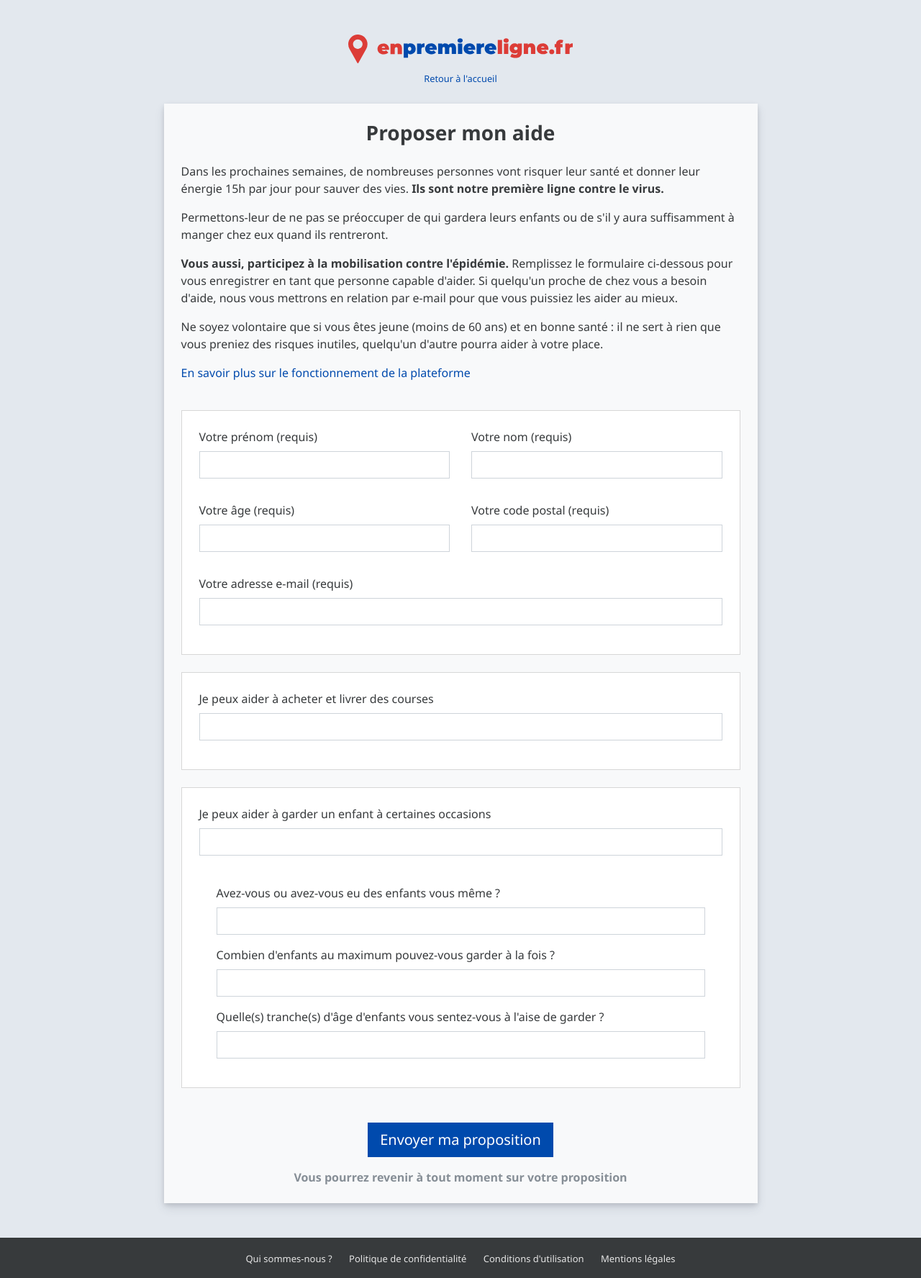
After one commit to tgalopin/enpremiereligne.fr, a Symfony app: template templates/process/helper.html.twig in a window 1280 px wide. The commit adds this page. Shown: the whole page at 72% size. Run offline with Twig, Linux system fonts and the light colour scheme; the template is opened without the code that fills it, so the values that code supplies are empty; form fields are guessed from the names that the template uses; style sheets or scripts are compiled from the project's sources; some libraries are stand-ins or nearby versions.

Commit message:
Work on helper form

```diff
--- a/assets/scss/_variables.scss
+++ b/assets/scss/_variables.scss
@@ -48,7 +48,7 @@ $body-color:    $gray-800 !default;
 
 $font-family-sans-serif: "Segoe UI", "Source Sans Pro", Calibri, Candara, Arial, sans-serif !default;
 
-$font-size-base: 0.9375rem !default;
+$font-size-base: 1rem !default;
 
 $headings-font-weight:   300 !default;
 
--- a/assets/scss/app.scss
+++ b/assets/scss/app.scss
@@ -2,6 +2,14 @@
 
 html, body.full-height {
     height: 100%;
+}
+
+.body-page {
+    background: #e3e8ee;
+}
+
+.form-group {
+    margin-bottom: 0 !important;
 }
 
 .home {
@@ -100,3 +108,28 @@ html, body.full-height {
         }
     }
 }
+
+.process {
+    &-logo {
+        height: 40px;
+        max-width: 100%;
+    }
+
+    &-box {
+        box-shadow: 0 7px 14px 0 rgba(60,66,87, 0.12), 0 3px 6px 0 rgba(0,0,0, 0.12);
+        border-radius: 4px;
+        background: #fff;
+        display: block;
+
+        &-title {
+            margin: 0;
+            font-size: $font-size-base * 1.5;
+            padding: 1rem;
+            border-bottom: 1px solid #e5e5e5;
+        }
+    }
+
+    &-block {
+        border: 1px solid #d7d7d7;
+    }
+}
--- a/src/DataFixtures/AppFixtures.php
+++ b/src/DataFixtures/AppFixtures.php
@@ -45,6 +45,7 @@ class AppFixtures extends Fixture
                 'lastName' => 'Gregory',
                 'email' => 'elizabeth.gregory@example.com',
                 'zipCode' => '75008',
+                'age' => 25,
                 'haveChildren' => false,
                 'canBabysit' => true,
                 'babysitMaxChildren' => 1,
@@ -59,6 +60,7 @@ class AppFixtures extends Fixture
             $helper->lastName = $data['lastName'];
             $helper->email = $data['email'];
             $helper->zipCode = $data['zipCode'];
+            $helper->age = $data['age'];
             $helper->haveChildren = $data['haveChildren'];
             $helper->canBabysit = $data['canBabysit'];
             $helper->babysitMaxChildren = $data['babysitMaxChildren'];
--- a/src/Migrations/Version20200314100249.php
+++ b/src/Migrations/Version20200314122509.php
@@ -5,14 +5,14 @@ namespace DoctrineMigrations;
 use Doctrine\DBAL\Schema\Schema;
 use Doctrine\Migrations\AbstractMigration;
 
-final class Version20200314100249 extends AbstractMigration
+final class Version20200314122509 extends AbstractMigration
 {
     public function up(Schema $schema): void
     {
         $this->addSql('CREATE SEQUENCE helpers_id_seq INCREMENT BY 1 MINVALUE 1 START 1');
         $this->addSql('CREATE SEQUENCE admins_id_seq INCREMENT BY 1 MINVALUE 1 START 1');
         $this->addSql('CREATE SEQUENCE help_requests_id_seq INCREMENT BY 1 MINVALUE 1 START 1');
-        $this->addSql('CREATE TABLE helpers (id BIGINT NOT NULL, uuid UUID NOT NULL, first_name VARCHAR(100) NOT NULL, last_name VARCHAR(100) NOT NULL, email VARCHAR(200) NOT NULL, zip_code VARCHAR(10) NOT NULL, have_children BOOLEAN NOT NULL, can_babysit BOOLEAN NOT NULL, babysit_max_children SMALLINT NOT NULL, babysit_age_ranges TEXT DEFAULT NULL, can_buy_groceries BOOLEAN NOT NULL, created_at TIMESTAMP(0) WITHOUT TIME ZONE NOT NULL, PRIMARY KEY(id))');
+        $this->addSql('CREATE TABLE helpers (id BIGINT NOT NULL, uuid UUID NOT NULL, first_name VARCHAR(100) NOT NULL, last_name VARCHAR(100) NOT NULL, email VARCHAR(200) NOT NULL, zip_code VARCHAR(10) NOT NULL, age SMALLINT NOT NULL, have_children BOOLEAN NOT NULL, can_babysit BOOLEAN NOT NULL, babysit_max_children SMALLINT NOT NULL, babysit_age_ranges TEXT DEFAULT NULL, can_buy_groceries BOOLEAN NOT NULL, created_at TIMESTAMP(0) WITHOUT TIME ZONE NOT NULL, PRIMARY KEY(id))');
         $this->addSql('CREATE UNIQUE INDEX UNIQ_D0E84BFCD17F50A6 ON helpers (uuid)');
         $this->addSql('COMMENT ON COLUMN helpers.uuid IS \'(DC2Type:uuid)\'');
         $this->addSql('COMMENT ON COLUMN helpers.babysit_age_ranges IS \'(DC2Type:simple_array)\'');
--- a/templates/base.html.twig
+++ b/templates/base.html.twig
@@ -56,5 +56,7 @@
 </head>
 <body class="{% block body_class '' %}">
     {% block body '' %}
+
+    {% block javascripts '' %}
 </body>
 </html>
--- /dev/null
+++ b/templates/page_base.html.twig
@@ -0,0 +1,44 @@
+{% extends 'base.html.twig' %}
+
+{% block body_class 'body-page' %}
+
+{% block body %}
+    <div class="container pt-5">
+        <div class="text-center mb-4">
+            <h1 class="sr-only">
+                En première ligne
+            </h1>
+
+            <a href="{{ path('homepage') }}">
+                <img src="{{ asset('res/logo.svg') }}" class="process-logo" alt="En première ligne" />
+            </a>
+
+            <div class="mt-2">
+                <a href="{{ path('homepage') }}">
+                    <small>Retour à l'accueil</small>
+                </a>
+            </div>
+        </div>
+
+        <div class="row justify-content-center">
+            <div class="col-12 col-md-11 col-lg-10 col-xl-9">
+                {% block content '' %}
+            </div>
+        </div>
+    </div>
+
+    <footer class="home-footer p-3 mt-5">
+        <a href="{{ path('content_who') }}">
+            Qui sommes-nous ?
+        </a>
+        <a href="{{ path('content_privacy') }}">
+            Politique de confidentialité
+        </a>
+        <a href="{{ path('content_conditions') }}">
+            Conditions d'utilisation
+        </a>
+        <a href="{{ path('content_legalities') }}">
+            Mentions légales
+        </a>
+    </footer>
+{% endblock %}
--- /dev/null
+++ b/templates/process/helper.html.twig
@@ -0,0 +1,123 @@
+{% extends 'page_base.html.twig' %}
+
+{% block content %}
+    <div class="process-box">
+        <div class="bg-light p-4">
+            <h3 class="text-center font-weight-bold mb-4">
+                Proposer mon aide
+            </h3>
+
+            <div class="process-details mb-4 pb-3">
+                <p>
+                    Dans les prochaines semaines, de nombreuses personnes vont risquer leur santé et donner
+                    leur énergie 15h par jour pour sauver des vies.
+                    <strong>Ils sont notre première ligne contre le virus.</strong>
+                </p>
+
+                <p>
+                    Permettons-leur de ne pas se préoccuper de qui gardera leurs enfants ou de s'il y
+                    aura suffisamment à manger chez eux quand ils rentreront.
+                </p>
+
+                <p>
+                    <strong>Vous aussi, participez à la mobilisation contre l'épidémie.</strong>
+                    Remplissez le formulaire ci-dessous pour vous enregistrer en tant que personne
+                    capable d'aider. Si quelqu'un proche de chez vous a besoin d'aide, nous vous
+                    mettrons en relation par e-mail pour que vous puissiez les aider au mieux.
+                </p>
+
+                <p>
+                    Ne soyez volontaire que si vous êtes jeune (moins de 60 ans) et en bonne santé :
+                    il ne sert à rien que vous preniez des risques inutiles, quelqu'un d'autre
+                    pourra aider à votre place.
+                </p>
+
+                <a href="{{ path('content_how') }}">
+                    En savoir plus sur le fonctionnement de la plateforme
+                </a>
+            </div>
+
+            {{ form_start(form) }}
+
+            <div class="process-block bg-white p-4 mb-4">
+                <div class="row">
+                    <div class="col-12 col-lg-6 mb-3">
+                        {{ form_row(form.firstName, {'label': 'Votre prénom (requis)'}) }}
+                    </div>
+                    <div class="col-12 col-lg-6 mb-3">
+                        {{ form_row(form.lastName, {'label': 'Votre nom (requis)'}) }}
+                    </div>
+                </div>
+
+                <div class="row">
+                    <div class="col-12 col-lg-6 mb-3">
+                        {{ form_row(form.age, {'label': 'Votre âge (requis)'}) }}
+                    </div>
+                    <div class="col-12 col-lg-6 mb-3">
+                        {{ form_row(form.zipCode, {'label': 'Votre code postal (requis)', 'help': 'Utilisé pour trouver des personnes proches de vous'}) }}
+                    </div>
+                </div>
+
+                {{ form_row(form.email, {'label': 'Votre adresse e-mail (requis)', 'help': 'Utilisé pour vous mettre en relation'}) }}
+            </div>
+
+            <div class="process-block bg-white p-4 mb-4">
+                {{ form_row(form.canBuyGroceries, {
+                    'label': 'Je peux aider à acheter et livrer des courses',
+                    'help': 'Vous pourrez être mis en relation avec des personnes ayant besoin d\'être livrés en courses. Cette mise en relation n\'est pas un engagement mais le début d\'une dicussion d\'entraide.'
+                }) }}
+            </div>
+
+            <div class="process-block bg-white pt-4 pr-4 pl-4 mb-5">
+                <div class="mb-3">
+                    {{ form_row(form.canBabysit, {
+                        'label': 'Je peux aider à garder un enfant à certaines occasions',
+                        'help': 'Vous pourrez être mis en relation avec des parents ayant besoin de garder leur enfant. Cette mise en relation n\'est pas un engagement mais le début d\'une dicussion d\'entraide.'
+                    }) }}
+                </div>
+
+                <div class="p-4" id="babysit-fields">
+                    <div class="mb-3">
+                        {{ form_row(form.haveChildren, {
+                            'label': 'Avez-vous ou avez-vous eu des enfants vous même ?',
+                            'help': 'Il est plus rassurant pour des parents que vous soyez déjà parents vous-mêmes.'
+                        }) }}
+                    </div>
+
+                    <div class="mb-3">
+                        {{ form_row(form.babysitMaxChildren, {
+                            'label': 'Combien d\'enfants au maximum pouvez-vous garder à la fois ?'
+                        }) }}
+                    </div>
+
+                    <div class="mb-3">
+                        {{ form_row(form.babysitAgeRanges, {
+                            'label': 'Quelle(s) tranche(s) d\'âge d\'enfants vous sentez-vous à l\'aise de garder ?'
+                        }) }}
+                    </div>
+                </div>
+            </div>
+
+            <div class="text-center">
+                <button type="submit" class="btn btn-lg btn-primary">
+                    Envoyer ma proposition
+                </button>
+
+                <div class="mt-3">
+                    <strong class="text-muted">
+                        Vous pourrez revenir à tout moment sur votre proposition
+                    </strong>
+                </div>
+            </div>
+
+            {{ form_end(form) }}
+        </div>
+    </div>
+{% endblock %}
+
+{% block javascripts %}
+    <script src="https://cdnjs.cloudflare.com/ajax/libs/jquery/3.4.1/jquery.slim.js" integrity="sha256-BTlTdQO9/fascB1drekrDVkaKd9PkwBymMlHOiG+qLI=" crossorigin="anonymous"></script>
+    <script>
+
+    </script>
+{% endblock %}
```
Also changed, not shown: src/Controller/ContentController.php (added, +53 -0 lines), src/Controller/ProcessController.php (added, +58 -0 lines), src/Entity/Helper.php (+24 -12 lines), src/Form/HelperFormType.php (added, +60 -0 lines), src/Model/Helped.php (added, +7 -0 lines), templates/bundles/TwigBundle/Exception/error.html.twig (added, +70 -0 lines), templates/bundles/TwigBundle/Exception/error403.html.twig (added, +69 -0 lines), templates/bundles/TwigBundle/Exception/error404.html.twig (added, +69 -0 lines), templates/home/index.html.twig (+14 -10 lines), tests/Controller/HomeControllerTest.php (+1 -1 lines), tests/Controller/ProcessControllerTest.php (added, +49 -0 lines), 2 other files.
